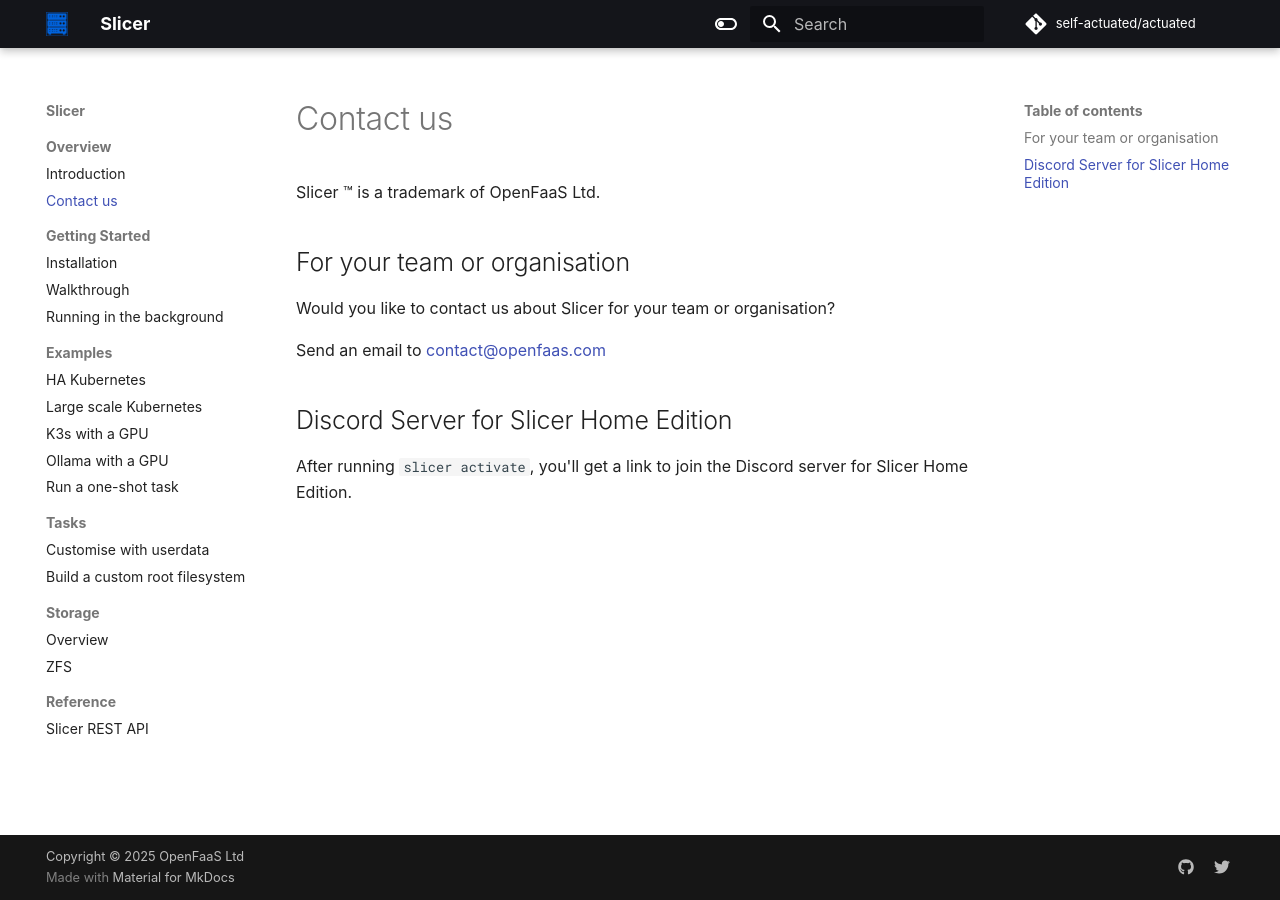
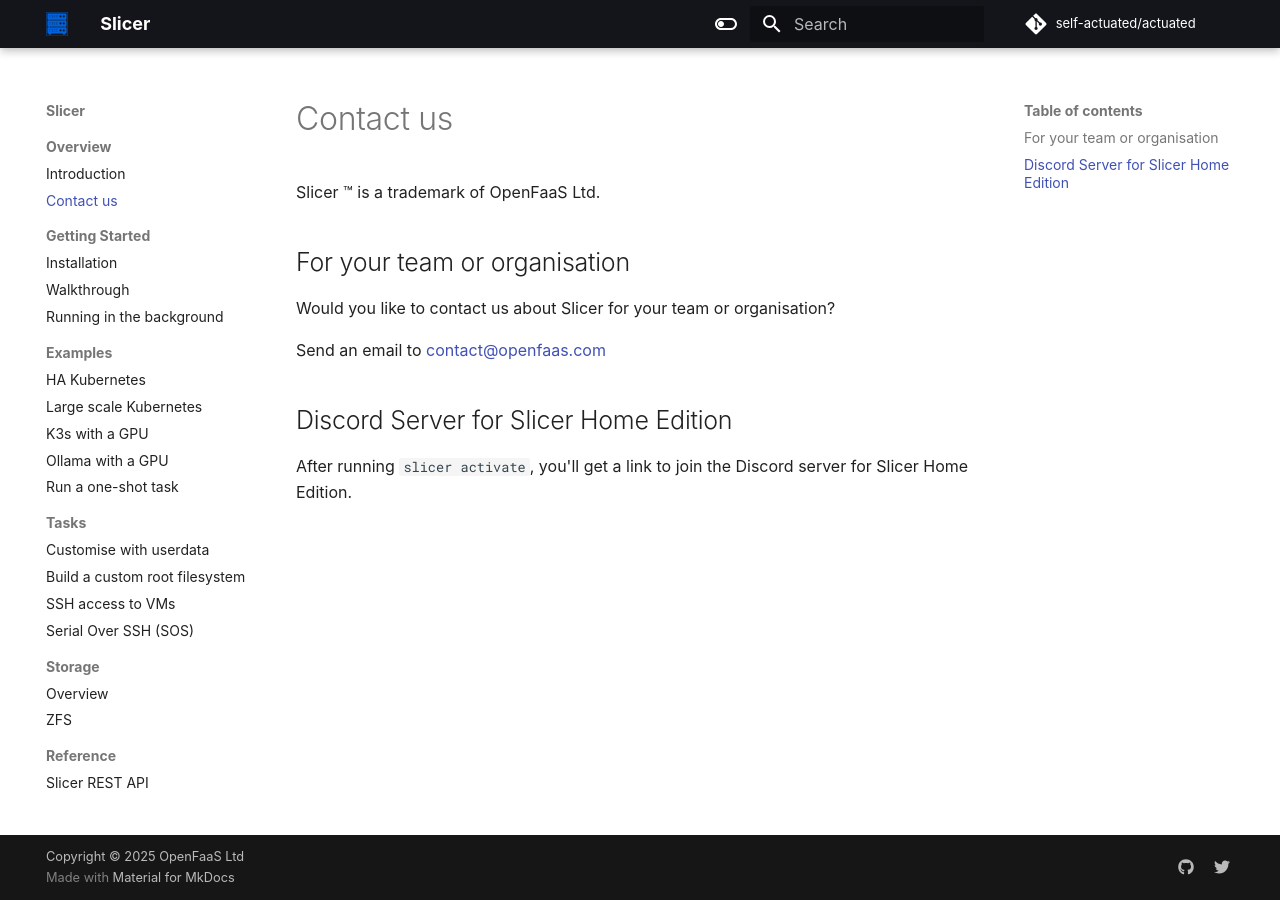
Before and after one commit to slicervm/docs.slicervm.com, an MkDocs documentation site: the page built from docs/contact.md, in a window 1280 px wide. Built offline with MkDocs 1.6.1 and Material for MkDocs 9.7.7, drawn with Linux system fonts in a browser that asks for light colours; some web fonts are replaced; comment, search, counter and statistics services are not loaded.

Commit message:
SSH / Serial Over SSH
Signed-off-by: Alex Ellis (OpenFaaS Ltd) <alexellis2@gmail.com>

```diff
--- a/mkdocs.yml
+++ b/mkdocs.yml
@@ -102,6 +102,8 @@
   - Tasks:
       - Customise with userdata: tasks/userdata.md
       - Build a custom root filesystem: tasks/custom-image.md
+      - SSH access to VMs: tasks/ssh.md
+      - Serial Over SSH (SOS): tasks/sos.md
   - Storage:
       - Overview: storage/overview.md
       - ZFS: storage/zfs.md
```
